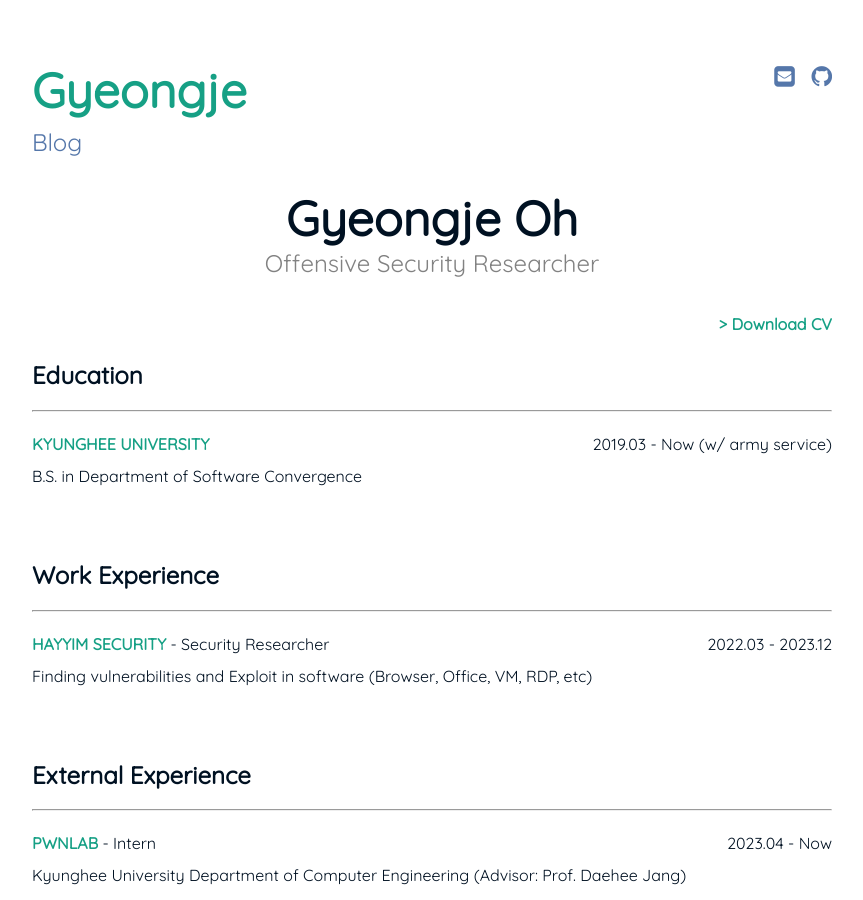
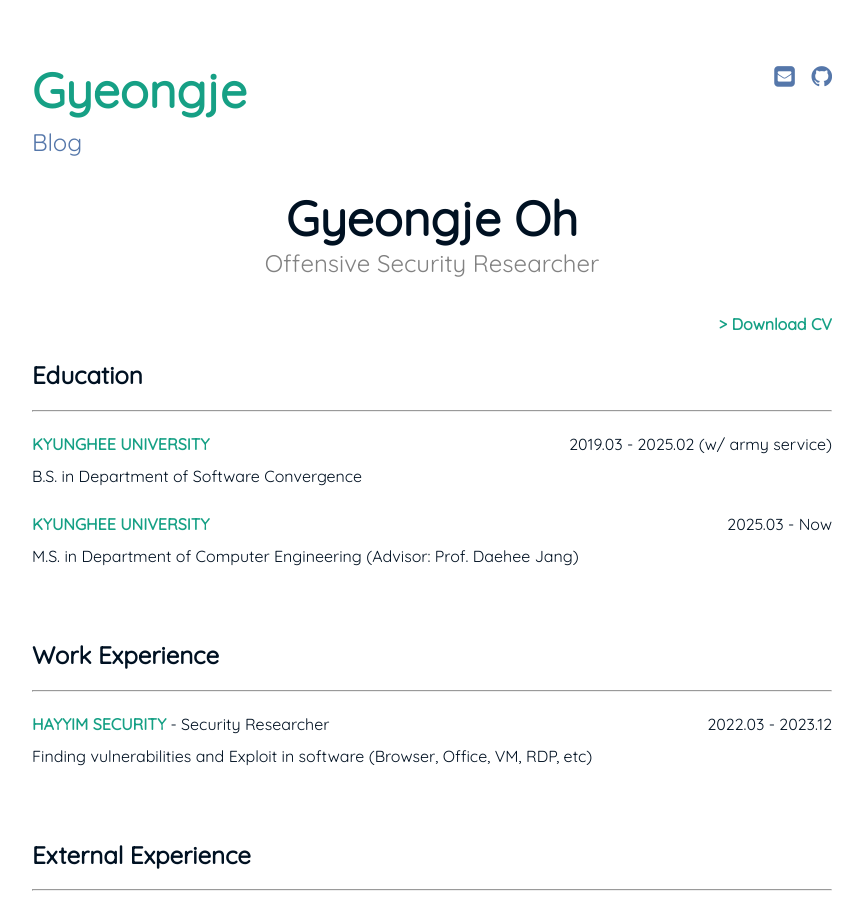
Before and after one commit to Gyeongje/gyeongje.github.io, a Jekyll site: the page built from index.md, in a window 1280 px wide and 900 px high. Shown: the whole window, without its empty margins (208-1071 px from the left). Built offline with Jekyll 4.4.1, drawn with Linux system fonts in a browser that asks for light colours.

Commit message:
Update index.md

```diff
--- a/index.md
+++ b/index.md
@@ -9,8 +9,11 @@ subtitle: Offensive Security Researcher
 
 ## Education
 ---
-**KYUNGHEE UNIVERSITY** <span style="float: right; ">2019.03 - Now (w/ army service) </span>
+**KYUNGHEE UNIVERSITY** <span style="float: right; ">2019.03 - 2025.02 (w/ army service) </span>
 B.S. in Department of Software Convergence
+
+**KYUNGHEE UNIVERSITY** <span style="float: right; ">2025.03 - Now </span>
+M.S. in Department of Computer Engineering (Advisor: Prof. Daehee Jang)
 
 <br>
 
@@ -23,7 +26,7 @@ Finding vulnerabilities and Exploit in software (Browser, Office, VM, RDP, etc)
 
 ## External Experience
 ---
-**PWNLAB** - Intern <span style="float: right; ">2023.04 - Now </span>
+**PWNLAB** - Intern <span style="float: right; ">2023.04 - 2025.02 </span>
 Kyunghee University Department of Computer Engineering (Advisor: Prof. Daehee Jang)
 
 **BEST OF THE BEST 7th** - Student <span style="float: right; ">2018.03 - 2019.02 </span>
```
